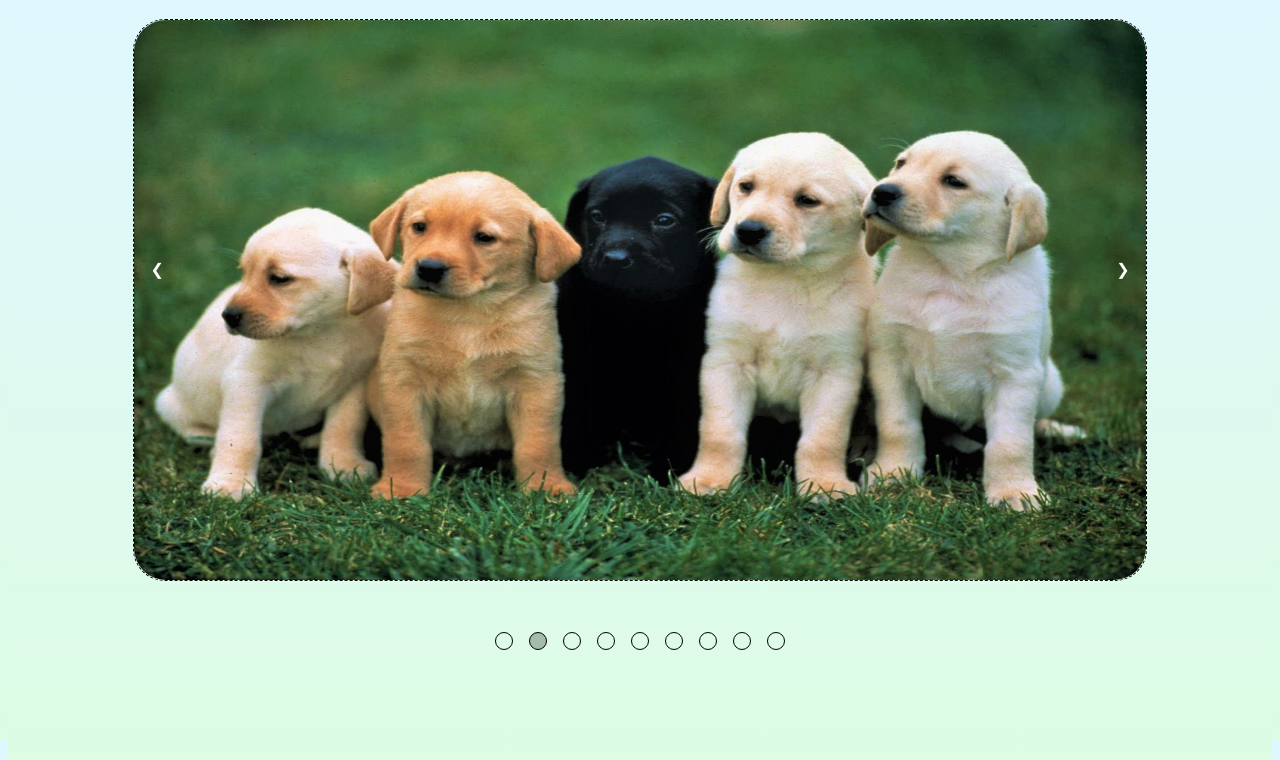
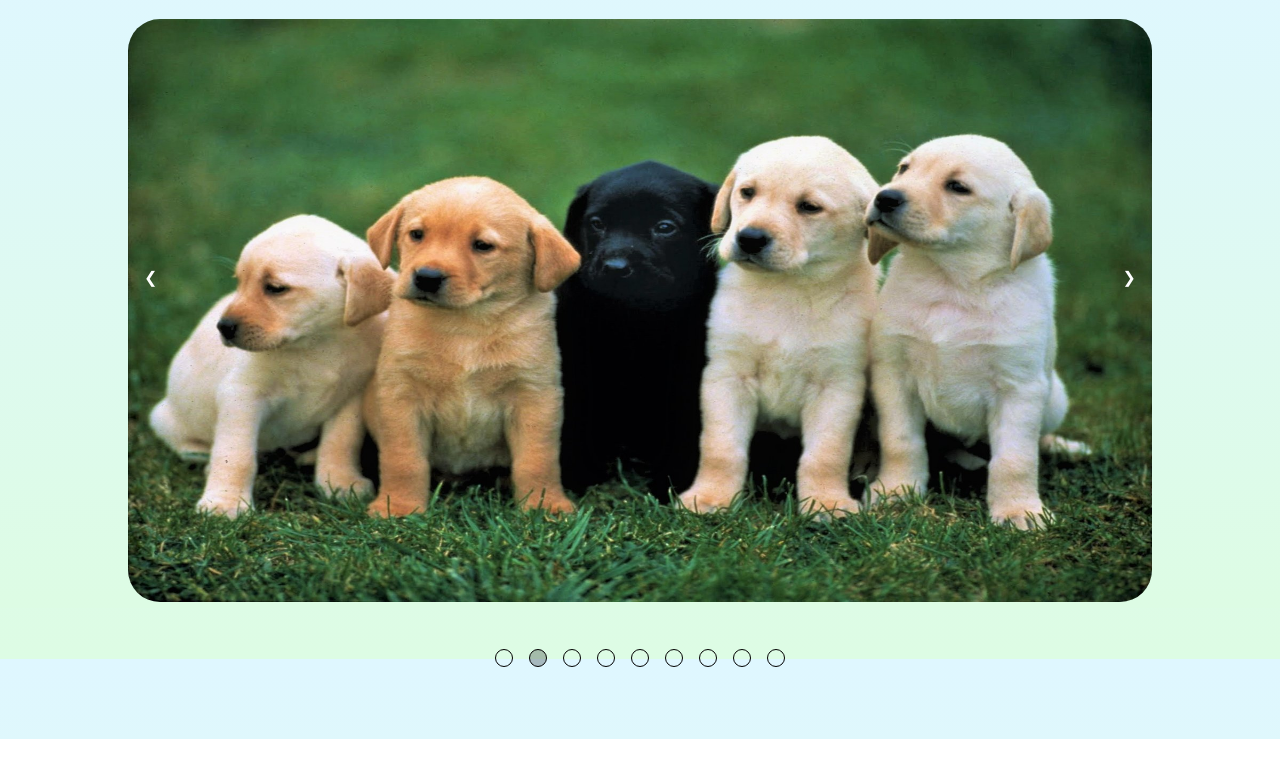
Before and after one commit to SebasDrewes/labrador-imageslider, a plain HTML site: page index.html in a window 1280 px wide. Shown: the part 61-821 px from the top of the page. After the commit the page ends 800 px from the top, so only its background shows below. Drawn offline with Linux system fonts and the light colour scheme.

```diff
--- a/styles.css
+++ b/styles.css
@@ -1,6 +1,7 @@
 html, body {
-    height: 100%;
+    height: 90%;
     font-family: Arial;
+    margin: 0;
     background: linear-gradient(#dff7ff, #ddfce4);
 }
 @keyframes fadeIn {
@@ -14,8 +15,7 @@ html, body {
     position: relative;
     margin: auto;
     width: 80%;
-    height: 70%;
-    border: dashed 1px;
+    height: 90%;
     border-radius: 2em;
 }
 .img {
```
